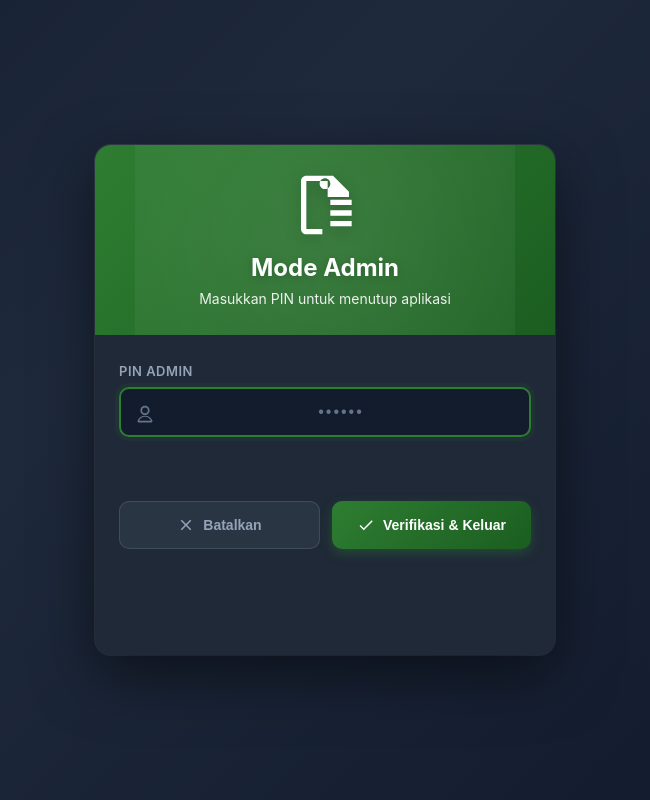
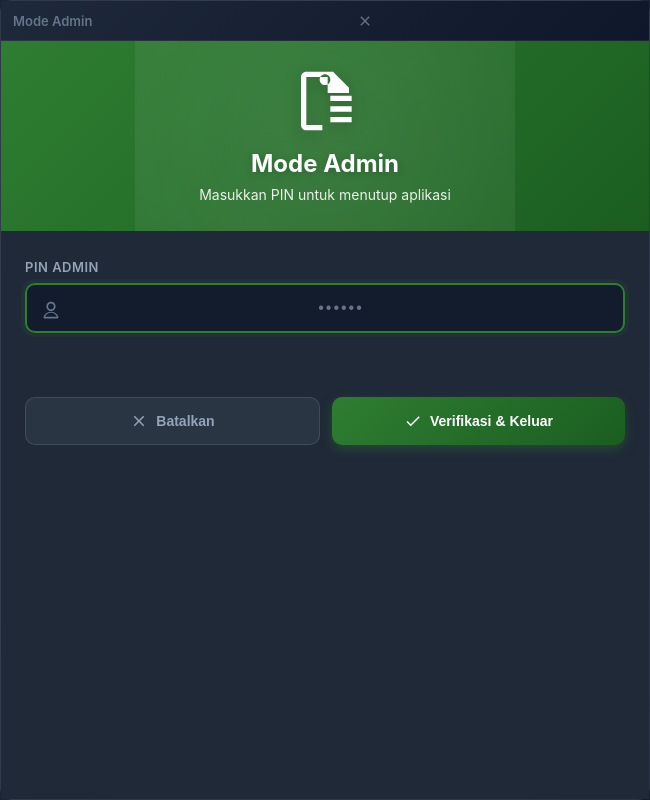
Before and after one commit to sukenda/simak-exam-browser, an Electron app: page static/admin/index.html in a window 650 px wide. Drawn offline with Linux system fonts and the light colour scheme.

Commit message:
fix: admin window taskbar visibility issue
- Make admin window frameless to prevent taskbar from showing
- Add draggable title bar with close button
- Ensure exam window stays in fullscreen/kiosk mode
- Center admin window on screen
- Use proper parent window reference

```diff
--- a/src/main.ts
+++ b/src/main.ts
@@ -329,7 +329,12 @@ function openAdminWindow() {
         adminWindow.focus();
         return;
     }
+    if (!examWindow || examWindow.isDestroyed()) {
+        logger.warn('Cannot open admin window: exam window not available');
+        return;
+    }
     adminWindow = createAdminWindow({
+        parent: examWindow,
         onClosed: () => {
             adminWindow = null;
         }
--- a/static/admin/index.html
+++ b/static/admin/index.html
@@ -6,6 +6,15 @@
     <link rel="stylesheet" href="./style.css" />
   </head>
   <body>
+    <!-- Title bar for dragging frameless window -->
+    <div class="title-bar" id="title-bar">
+      <span class="title-text">Mode Admin</span>
+      <button class="close-btn" id="close-btn" title="Tutup">
+        <svg viewBox="0 0 24 24" fill="none" xmlns="http://www.w3.org/2000/svg">
+          <path d="M19 6.41L17.59 5L12 10.59L6.41 5L5 6.41L10.59 12L5 17.59L6.41 19L12 13.41L17.59 19L19 17.59L13.41 12L19 6.41Z" fill="currentColor"/>
+        </svg>
+      </button>
+    </div>
     <main>
       <div class="header">
         <div class="icon-wrapper">
@@ -83,6 +92,11 @@
         window.adminBridge.cancel();
       });
 
+      // Close button handler
+      document.getElementById('close-btn').addEventListener('click', () => {
+        window.adminBridge.cancel();
+      });
+
       // Auto focus on input when window opens
       pinInput.focus();
     </script>
--- a/static/admin/style.css
+++ b/static/admin/style.css
@@ -11,13 +11,63 @@ body {
   margin: 0;
   height: 100vh;
   display: flex;
-  align-items: center;
-  justify-content: center;
+  flex-direction: column;
   background: linear-gradient(135deg, #0f172a 0%, #1e293b 50%, #0f172a 100%);
   background-size: 200% 200%;
   animation: gradientShift 15s ease infinite;
-  padding: 20px;
   overflow: hidden;
+  border-radius: 12px;
+  border: 1px solid rgba(255, 255, 255, 0.1);
+}
+
+/* Title bar for frameless window */
+.title-bar {
+  -webkit-app-region: drag;
+  background: linear-gradient(135deg, #1e293b 0%, #0f172a 100%);
+  height: 40px;
+  display: flex;
+  align-items: center;
+  justify-content: space-between;
+  padding: 0 12px;
+  flex-shrink: 0;
+  border-bottom: 1px solid rgba(255, 255, 255, 0.05);
+}
+
+.title-text {
+  font-size: 13px;
+  font-weight: 600;
+  color: #64748b;
+  user-select: none;
+}
+
+.close-btn {
+  -webkit-app-region: no-drag;
+  width: 28px;
+  height: 28px;
+  border: none;
+  border-radius: 6px;
+  background: transparent;
+  color: #64748b;
+  cursor: pointer;
+  display: flex;
+  align-items: center;
+  justify-content: center;
+  transition: all 0.2s ease;
+  padding: 0;
+}
+
+.close-btn:hover {
+  background: rgba(239, 68, 68, 0.2);
+  color: #ef4444;
+}
+
+.close-btn:active {
+  transform: scale(0.95);
+}
+
+.close-btn svg {
+  width: 16px;
+  height: 16px;
 }
 
 @keyframes gradientShift {
@@ -27,14 +77,10 @@ body {
 
 main {
   background: #1f2937;
-  border-radius: 16px;
   width: 100%;
-  max-width: 460px;
-  height: 100%;
-  max-height: 510px;
+  flex: 1;
   display: flex;
   flex-direction: column;
-  box-shadow: 0 20px 60px rgba(0, 0, 0, 0.5), 0 0 0 1px rgba(255, 255, 255, 0.1);
   overflow: hidden;
   animation: slideUp 0.3s ease-out;
 }
```
Also changed, not shown: src/windows/createAdminWindow.ts (+44 -5 lines).
